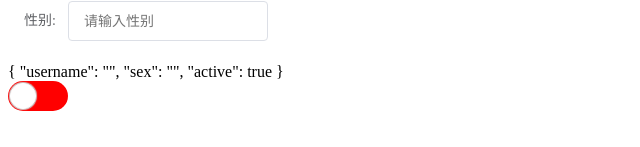
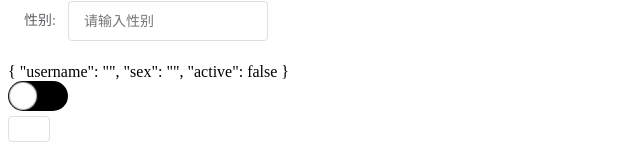
Before and after one commit to huashaoya/flower-ui, a Vue app: page / in a window 1280 px wide. Shown: the part 822-969 px from the top of the page, without its empty margins (0-640 px from the left). Before the commit the page ends 945 px from the top, so only its background shows below. Built offline with nearby package versions, Linux system fonts and the light colour scheme.

Commit message:
update switch

```diff
--- a/src/App.vue
+++ b/src/App.vue
@@ -90,6 +90,7 @@
 
     <br>
     <fl-switch v-model="model.active" activeColor="red" inActiveColor="black"></fl-switch>
+    <fl-upload></fl-upload>
   </div>
 </template>
 
@@ -100,7 +101,7 @@ export default {
       model: {
         username: '',
         sex: '',
-        active: true
+        active: false
       }
     }
   },
--- a/src/components/switch.vue
+++ b/src/components/switch.vue
@@ -45,6 +45,7 @@ export default {
     }
     onMounted(() => {
       setColor()
+      stateDialog.value = props.modelValue ? 'on' : 'off'
     })
     return {
       stateChange,
--- /dev/null
+++ b/src/components/upload.vue
@@ -0,0 +1,35 @@
+<template>
+    <div class="fl-upload">
+        <input class="input" type="file" ref="chooseFlie" @change="fileChange">
+        <fl-button @click="handleClick"></fl-button>
+    </div>
+</template>
+
+<script>
+import { ref } from 'vue'
+import FlButton from './button.vue'
+export default {
+  name: 'FlUpload',
+  components: {
+    FlButton
+  }
+}
+</script>
+
+<script setup>
+const chooseFlie = ref()
+function handleClick () {
+  chooseFlie.value.click()
+}
+function fileChange () {
+  console.log(1)
+}
+</script>
+
+<style lang="scss">
+.fl-upload{
+  .input{
+    display: none;
+  }
+}
+</style>
--- a/src/main.js
+++ b/src/main.js
@@ -9,6 +9,7 @@ import FlInput from './components/input.vue'
 import FlForm from './components/form.vue'
 import FlFormItem from './components/form-item.vue'
 import FlSwitch from './components/switch.vue'
+import FlUpload from './components/upload.vue'
 import './assets/font/iconfont.css'
 // import FlowerUI from '../packages'
 
@@ -21,4 +22,5 @@ app.component(FlInput.name, FlInput)
 app.component(FlForm.name, FlForm)
 app.component(FlFormItem.name, FlFormItem)
 app.component(FlSwitch.name, FlSwitch)
+app.component(FlUpload.name, FlUpload)
 app.mount('#app')
```
